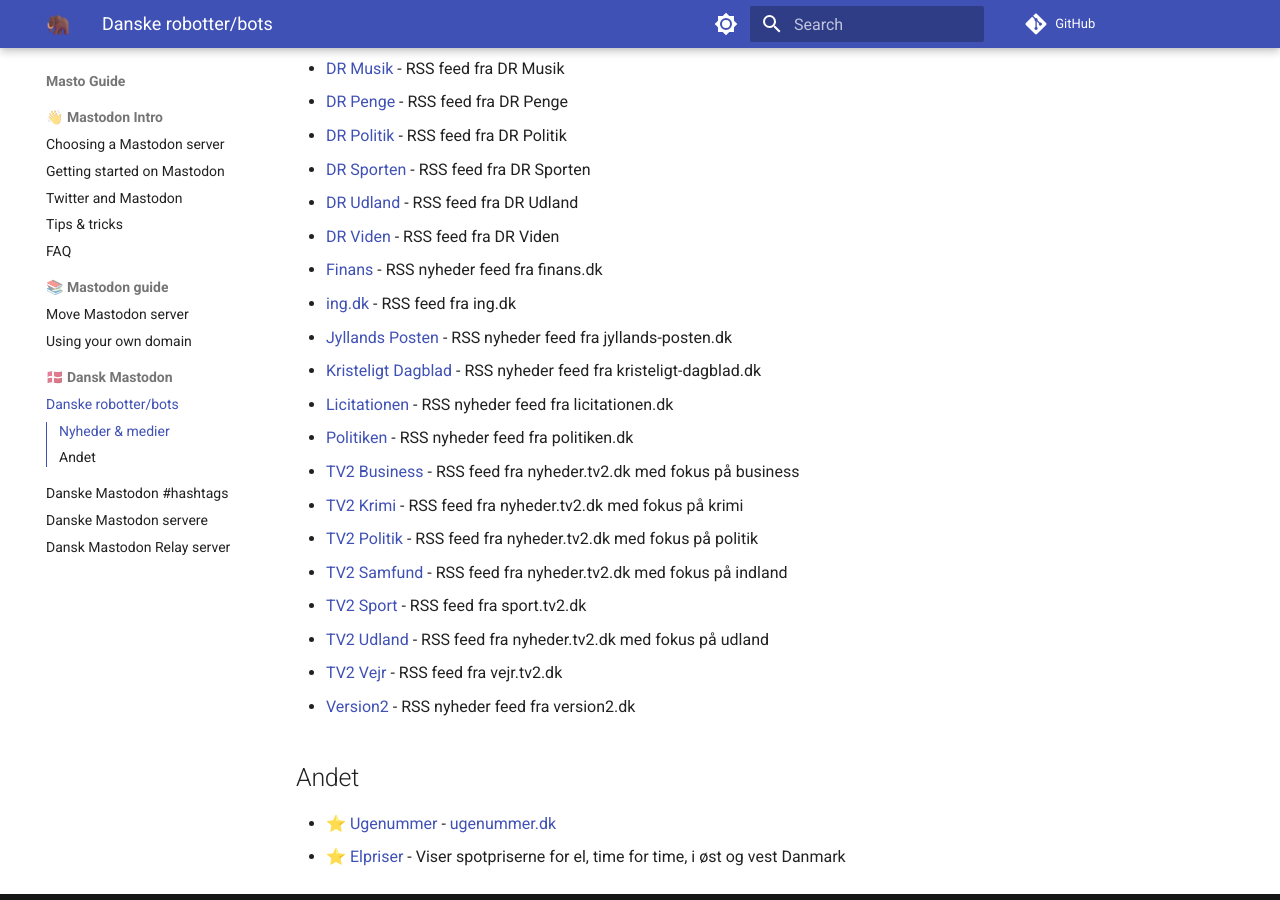
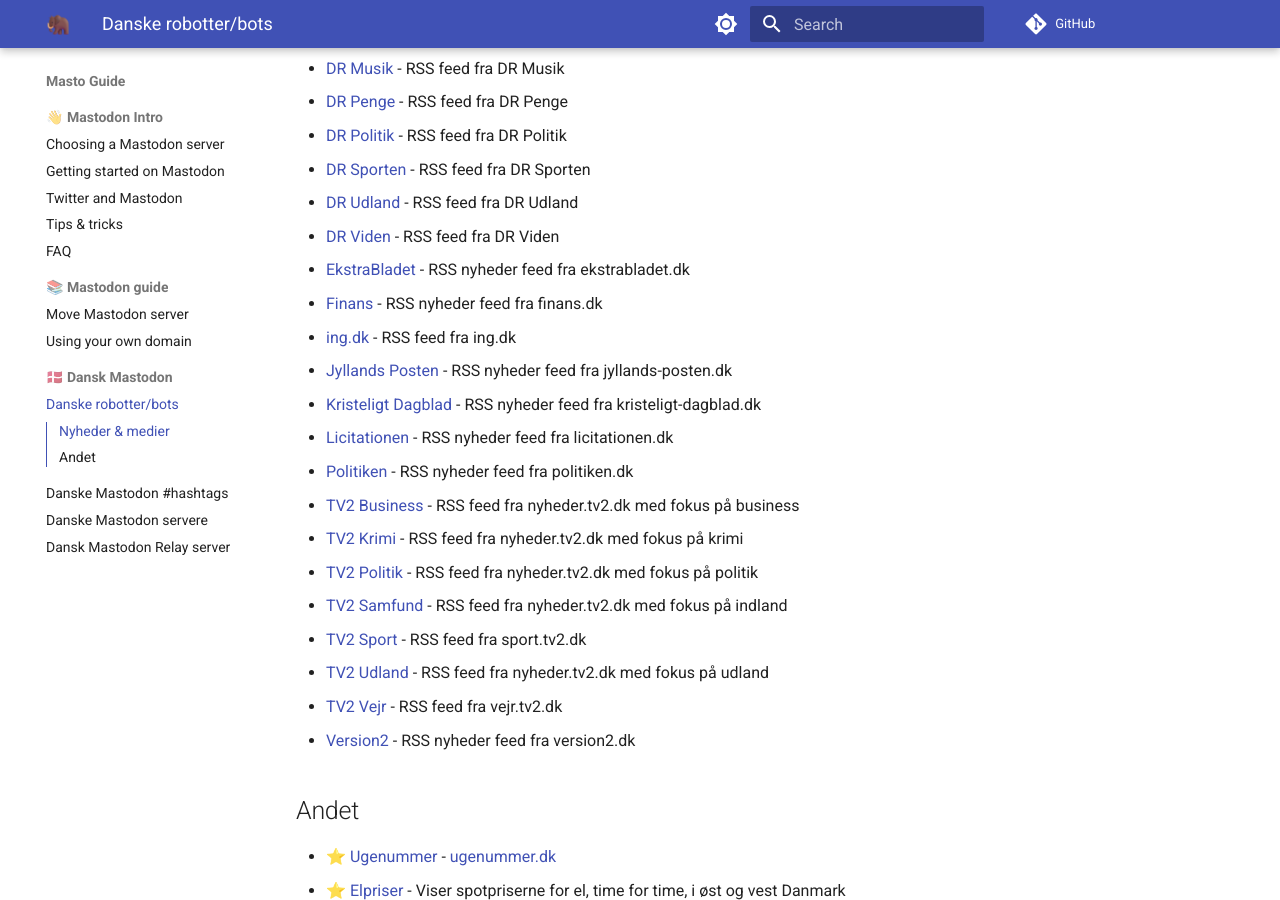
Before and after one commit to jippi/masto-guide, an MkDocs documentation site: the page built from docs/dk/bots.md, in a window 1280 px wide and 900 px high, scrolled down 1131 px. Built offline with MkDocs 1.6.1 and Material for MkDocs 9.7.7, drawn with Linux system fonts in a browser that asks for light colours; comment, search, counter and statistics services are not loaded.

Commit message:
add ekstrabladet rss bot
Signed-off-by: Christian Winther <jippignu@gmail.com>

```diff
--- a/docs/dk/bots.md
+++ b/docs/dk/bots.md
@@ -41,6 +41,7 @@
 - [DR Sporten](https://expressional.social/@DRSporten){target=_blank rel=me} - RSS feed fra DR Sporten
 - [DR Udland](https://expressional.social/@DRUdland){target=_blank rel=me} - RSS feed fra DR Udland
 - [DR Viden](https://expressional.social/@DRViden){target=_blank rel=me} - RSS feed fra DR Viden
+- [EkstraBladet](https://expressional.social/@EkstraBladet){target=_blank rel=me} - RSS nyheder feed fra ekstrabladet.dk
 - [Finans](https://expressional.social/@finans){target=_blank rel=me} - RSS nyheder feed fra finans.dk
 - [ing.dk](https://expressional.social/@ing){target=_blank rel=me} - RSS feed fra ing.dk
 - [Jyllands Posten](https://expressional.social/@JyllandsPosten){target=_blank rel=me} - RSS nyheder feed fra jyllands-posten.dk
```
